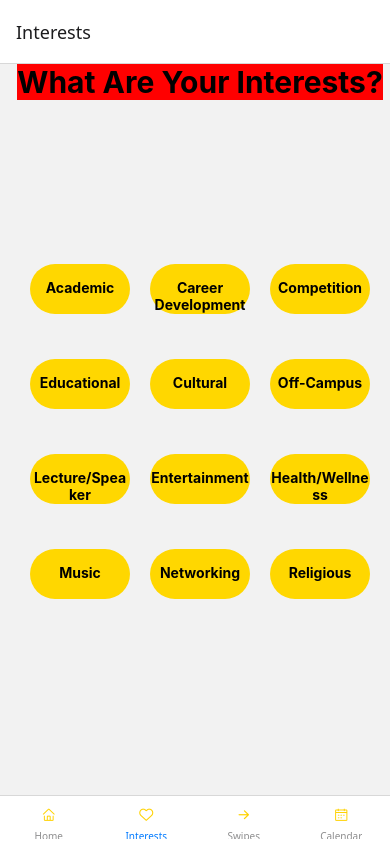
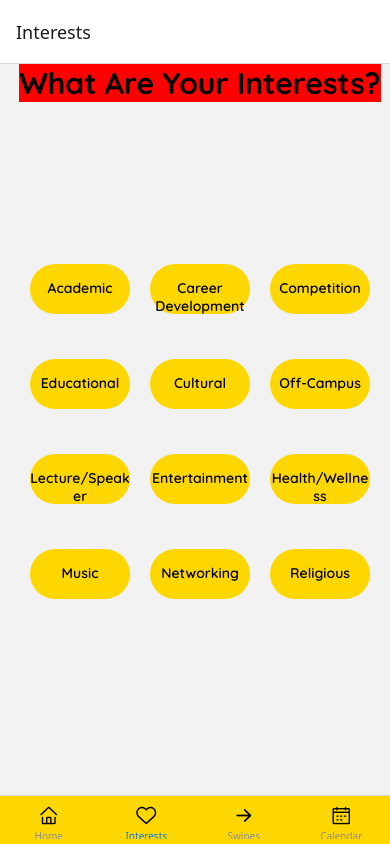
Before and after one commit to zarajalal/Career_Launch_Group_5, a React Native app in the folder eventTerp/: screen /Interests in a window 390 px wide. Built offline with nearby package versions, Linux system fonts and the light colour scheme.

Commit message:
Colored bottom Tab Navigator, Global List?

```diff
--- a/eventTerp/App.js
+++ b/eventTerp/App.js
@@ -6,23 +6,25 @@ import { useFonts } from 'expo-font';
 import { createBottomTabNavigator } from '@react-navigation/bottom-tabs'
 import { AntDesign } from '@expo/vector-icons'
 
+//Screens
 import LandingScreen from "../eventTerp/screens/Landing.js";
 import Swipes from "../eventTerp/screens/Swipes.js";
 import Calendar from "../eventTerp/screens/Calendar.js";
 import Interests from "../eventTerp/screens/Interests.js";
 
+//Global State for Interests
+import React from "react";
+import { InterestsProvider } from "../eventTerp/screens/context/InterestsContext.js";
+import interests from "../eventTerp/screens/Interests.js";
+
+
+
+//
+
 const Tab = createBottomTabNavigator();
 
-const Tabs =() => {
-  return
-  <Tab.Navigator
-    tabBarOptions={{
-      tabBarStyle: { backgroundColor: 'gold' },
-  }}
-></Tab.Navigator>
-}
+export default function App() {
 
-export default function App() {
   const [loaded, error] = useFonts({
     'Quicksand-Light': require('./assets/fonts/Quicksand-Light.ttf'),
     'Quicksand-Regular': require('./assets/fonts/Quicksand-Regular.ttf'),
@@ -31,41 +33,52 @@ export default function App() {
     'Quicksand-Bold': require('./assets/fonts/Quicksand-Bold.ttf'),
   });
 
-  return(
+  return (
+    <InterestsProvider>
       <NavigationContainer>
-      <Tab.Navigator>
+        <Tab.Navigator
+          screenOptions={{
+            tabBarStyle: { backgroundColor: "gold" },
+          }}
+        >
           <Tab.Screen
-          name='Home'
+            name="Home"
             component={LandingScreen}
             options={{
-            tabBarIcon: ({focused}) => <AntDesign name='home' size='20' color='#ffd200' />,
+              tabBarIcon: ({ focused }) => (
+                <AntDesign name="home" size={20} color={"black"} />
+              ),
             }}
           />
-
           <Tab.Screen
-          name='Interests'
+            name="Interests"
             component={Interests}
             options={{
-            tabBarIcon: ({focused}) =>
-            <AntDesign name='hearto' size='20' color='#ffd200'  />,
-          }}/>
-
+              tabBarIcon: ({ focused }) => (
+                <AntDesign name="hearto" size={20} color={"black"} />
+              ),
+            }}
+          />
           <Tab.Screen
-        name='Swipes'
+            name="Swipes"
             component={Swipes}
             options={{
-          tabBarIcon: ({focused}) => <AntDesign name='arrowright' size='20' color='#ffd200' />,
+              tabBarIcon: ({ focused }) => (
+                <AntDesign name="arrowright" size={20} color={"black"} />
+              ),
             }}
           />
-
           <Tab.Screen
-        name='Calendar'
+            name="Calendar"
             component={Calendar}
             options={{
-          tabBarIcon: ({focused}) => <AntDesign name='calendar' size='20' color='#ffd200' />,
+              tabBarIcon: ({ focused }) => (
+                <AntDesign name="calendar" size={20} color={"black"} />
+              ),
             }}
           />
         </Tab.Navigator>
       </NavigationContainer>
+    </InterestsProvider>
   );
 }
--- a/eventTerp/screens/Interests.js
+++ b/eventTerp/screens/Interests.js
@@ -5,7 +5,6 @@ import React, { useState } from 'react';
 
 export default function Interests() {
   const [interests, setInterests]=useState([]);
-
 
   const saveInterest = (title) => {
     if (!interests.includes(title)) {
@@ -23,7 +22,7 @@ export default function Interests() {
 
   return (
     <View style={styles.container}>
-      {/* Render interests if the list is not empty */}
+      //Render interests if the list is not empty
       {interests.length > 0 && (
         <View style={styles.intlist}>
           {interests.map((interest, index) => (
@@ -122,7 +121,8 @@ const styles = StyleSheet.create({
     position:'center',
     margin:5,
     position:'relative',
-    left:15
+    left:15,
+    fontFamily: 'Quicksand',
 
   },
   heading:{
@@ -130,7 +130,8 @@ const styles = StyleSheet.create({
     fontWeight:'bold',
     backgroundColor:'red',
     top:'30',
-    position:'absolute'
+    position:'absolute',
+    fontFamily: 'Quicksand-Bold',
 },
 button:{
   backgroundColor:'gold',
@@ -144,5 +145,6 @@ buttontext:{
   fontWeight:'bold',
   position:'relative',
   top:15,
+  fontFamily: 'Quicksand-SemiBold',
 },
 })
--- a/eventTerp/screens/Landing.js
+++ b/eventTerp/screens/Landing.js
@@ -33,13 +33,15 @@ const styles= StyleSheet.create({
     fontWeight: 'bold',
     textAlign: 'center',
     top: 50,
+    fontFamily: 'Quicksand-Bold',
   },
   text2: {
     color: 'black',
     fontSize:25,
     textAlign:'center',
     top: 58,
-    fontStyle: 'italic'
+    fontStyle: 'italic',
+    fontFamily: 'Quicksand-SemiBold',
 
   },
   box: {
--- /dev/null
+++ b/eventTerp/screens/context/InterestsContext.js
@@ -0,0 +1,24 @@
+import React, {createContext, useContext, useState, useEffect} from 'react';
+
+const InterestsContext = createContext();
+
+export const InterestsProvider=({children}) => {
+    const [interests, setInterests] =useState([]);
+
+    const saveInterest = (title) => {
+        setInterests((prevInts) => {
+          if (prevInts.includes(title)) {
+            return prevInts.filter((interest) => interest !== title);
+          }
+          return [...prevInts, title];
+        });
+      };
+
+      return (
+        <InterestsContext.Provider value={{ interests, saveInterest }}>
+          {children}
+        </InterestsContext.Provider>
+      );
+    };
+
+    export const useInterests = () => useContext(InterestsContext);
```
Lines whose indentation alone changed are shown as unchanged.
